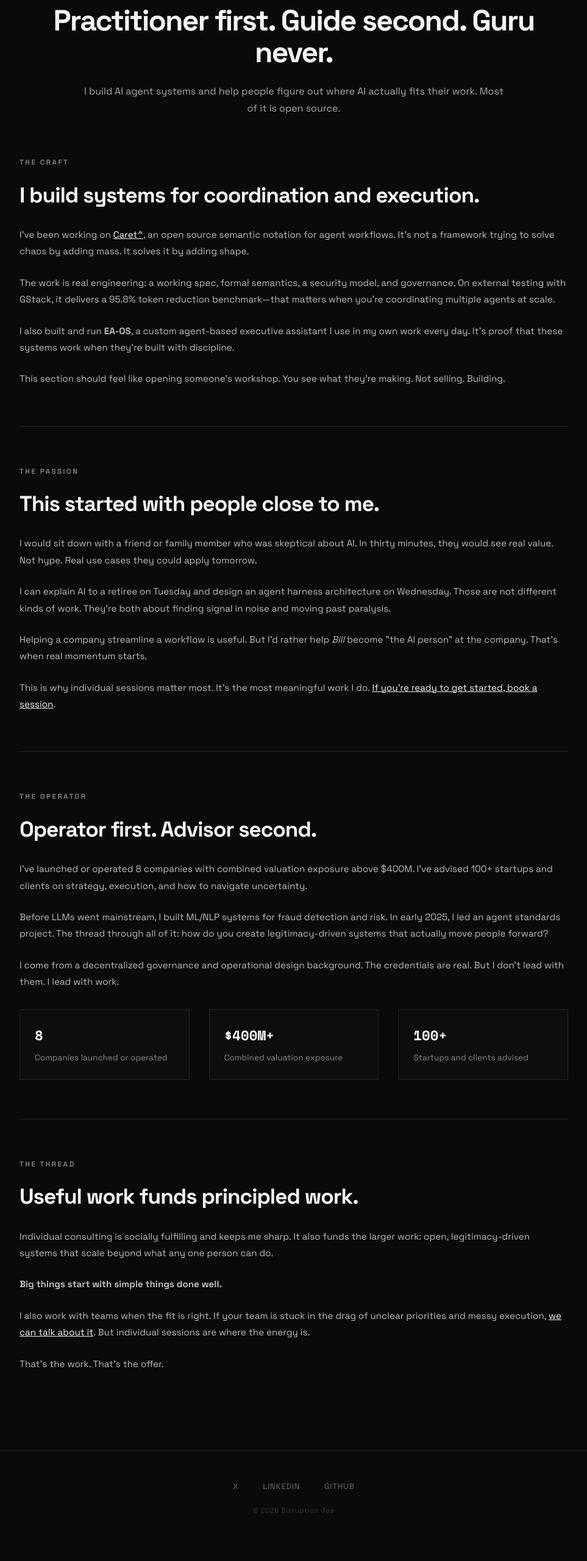
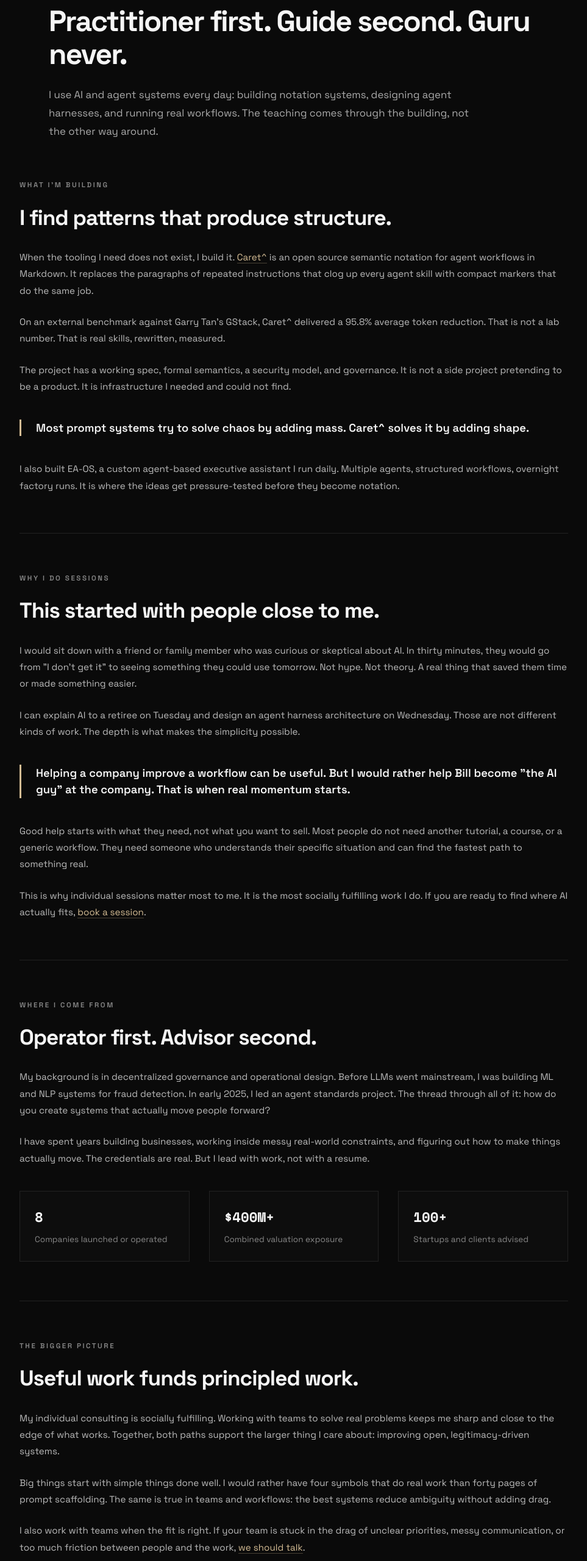
Before and after one commit to disruptionjoe/disruptionjoe.com, a plain HTML site: page about.html in a window 1280 px wide. Shown: the part 120-2680 px from the top of the page at 61% size, without its empty margins (158-1121 px from the left). Before the commit the page ends 2654 px from the top, so only its background shows below. Drawn offline with nearby package versions, Linux system fonts and the light colour scheme.

Commit message:
Update about.html

```diff
--- a/about.html
+++ b/about.html
@@ -4,7 +4,7 @@
   <meta charset="UTF-8">
   <meta name="viewport" content="width=device-width, initial-scale=1.0">
   <title>About | Disruption Joe</title>
-  <meta name="description" content="I build AI agent systems and help people figure out where AI actually fits their work. Open source. Practitioner first. Guide second. Guru never.">
+  <meta name="description" content="I build AI agent systems and help people figure out where AI actually fits their work. I open source most of it.">
   <meta name="author" content="Disruption Joe">
   <meta name="robots" content="index, follow">
 
@@ -12,20 +12,19 @@
   <meta property="og:type" content="website">
   <meta property="og:url" content="https://disruptionjoe.com/about.html">
   <meta property="og:title" content="About | Disruption Joe">
-  <meta property="og:description" content="I build AI agent systems and help people figure out where AI actually fits their work. Open source. Practitioner first.">
+  <meta property="og:description" content="I build AI agent systems and help people figure out where AI actually fits their work. I open source most of it.">
   <meta property="og:site_name" content="Disruption Joe">
   <meta property="og:locale" content="en_US">
   <meta property="og:image" content="https://disruptionjoe.com/og-image.jpg">
 
   <!-- Twitter/X Card -->
-  <meta name="twitter:card" content="summary">
+  <meta name="twitter:card" content="summary_large_image">
   <meta name="twitter:image" content="https://disruptionjoe.com/og-image.jpg">
   <meta name="twitter:site" content="@DisruptionJoe">
   <meta name="twitter:creator" content="@DisruptionJoe">
   <meta name="twitter:title" content="About | Disruption Joe">
   <meta name="twitter:description" content="I build AI agent systems and help people figure out where AI actually fits their work.">
 
-  <!-- Canonical URL -->
   <link rel="canonical" href="https://disruptionjoe.com/about.html">
   <meta name="theme-color" content="#0a0a0a">
   <link rel="preconnect" href="https://fonts.googleapis.com">
@@ -56,9 +55,7 @@
       overflow-x: hidden;
     }
 
-    /* ============================================
-       NAV
-       ============================================ */
+    /* NAV */
     nav {
       position: fixed;
       top: 0;
@@ -80,14 +77,9 @@
       letter-spacing: -0.03em;
       color: var(--white);
       text-decoration: none;
-      transition: color 0.4s;
     }
 
-    .nav-links {
-      display: flex;
-      gap: 2rem;
-      align-items: center;
-    }
+    .nav-links { display: flex; gap: 2rem; align-items: center; }
 
     .nav-links a {
       color: var(--gray);
@@ -97,13 +89,8 @@
       transition: color 0.3s;
     }
 
-    .nav-links a:hover {
-      color: var(--white);
-    }
-
-    .nav-links a[href="/about.html"] {
-      color: var(--white);
-    }
+    .nav-links a:hover { color: var(--white); }
+    .nav-links a[href="/about.html"] { color: var(--white); }
 
     .nav-cta {
       color: var(--white) !important;
@@ -122,9 +109,7 @@
       border-color: var(--white) !important;
     }
 
-    /* ============================================
-       HAMBURGER MENU
-       ============================================ */
+    /* HAMBURGER */
     #hamburger {
       display: none;
       flex-direction: column;
@@ -142,17 +127,9 @@
       transition: all 0.3s;
     }
 
-    #hamburger.open span:nth-child(1) {
-      transform: rotate(45deg) translate(8px, 8px);
-    }
-
-    #hamburger.open span:nth-child(2) {
-      opacity: 0;
-    }
-
-    #hamburger.open span:nth-child(3) {
-      transform: rotate(-45deg) translate(7px, -7px);
-    }
+    #hamburger.open span:nth-child(1) { transform: rotate(45deg) translate(8px, 8px); }
+    #hamburger.open span:nth-child(2) { opacity: 0; }
+    #hamburger.open span:nth-child(3) { transform: rotate(-45deg) translate(7px, -7px); }
 
     @media (max-width: 768px) {
       nav { padding: 1rem 1.5rem; }
@@ -171,14 +148,11 @@
         transition: max-height 0.3s;
         border-bottom: 1px solid var(--gray-border);
       }
-      .nav-links.open {
-        max-height: 500px;
-      }
+      .nav-links.open { max-height: 500px; }
       .nav-links a {
         padding: 0.75rem 0;
         border-bottom: 1px solid var(--gray-border);
       }
-      .nav-links a:not(.nav-cta):not([href="/pricing.html"]):not([href="/discovery/"]) { display: none; }
       .nav-cta {
         padding: 0.75rem 0 !important;
         border: none !important;
@@ -186,39 +160,31 @@
       }
     }
 
-    /* ============================================
-       HERO
-       ============================================ */
+    /* HERO */
     .hero {
       padding: 8rem 3rem 4rem;
       max-width: 900px;
       margin: 0 auto;
-      text-align: center;
     }
 
     .hero h1 {
       font-size: clamp(2rem, 4vw, 3rem);
       font-weight: 700;
-      line-height: 1.08;
+      line-height: 1.12;
       letter-spacing: -0.04em;
       margin-bottom: 1.5rem;
       color: var(--white);
     }
 
     .hero p {
-      font-size: 1rem;
+      font-size: 1.05rem;
       color: #aaa;
       line-height: 1.8;
       max-width: 700px;
-      margin: 0 auto;
     }
 
-    /* ============================================
-       MAIN CONTENT
-       ============================================ */
-    main {
-      padding: 0 3rem;
-    }
+    /* MAIN */
+    main { padding: 0 3rem; }
 
     section {
       max-width: 900px;
@@ -257,9 +223,10 @@
       margin-bottom: 1.5rem;
     }
 
-    section p:last-child {
-      margin-bottom: 0;
-    }
+    section p:last-child { margin-bottom: 0; }
+
+    section a { color: var(--tan); text-decoration: none; border-bottom: 1px solid rgba(212,188,148,0.3); transition: border-color 0.3s; }
+    section a:hover { border-color: var(--tan); opacity: 1; }
 
     .reveal {
       opacity: 0;
@@ -272,66 +239,22 @@
       transform: translateY(0);
     }
 
-    /* ============================================
-       LINKS & BUTTONS
-       ============================================ */
-    a {
-      color: var(--white);
-      text-decoration: underline;
-      transition: opacity 0.3s;
-    }
-
-    a:hover {
-      opacity: 0.7;
-    }
-
-    .btn-primary {
-      display: inline-flex;
-      align-items: center;
-      justify-content: center;
-      gap: 0.6rem;
-      padding: 0.9rem 1.5rem;
-      margin-top: 1.5rem;
-      font-size: 0.9rem;
-      font-weight: 600;
-      text-decoration: none;
-      background: var(--white);
-      color: var(--black);
-      transition: transform 0.2s, box-shadow 0.2s;
-    }
-
-    .btn-primary:hover {
-      transform: translateY(-1px);
-      box-shadow: 0 8px 30px rgba(255,255,255,0.1);
-    }
-
-    /* ============================================
-       STATS / PROOF ITEMS
-       ============================================ */
+    /* STATS */
     .stats-grid {
       display: grid;
-      grid-template-columns: 1fr 1fr;
+      grid-template-columns: repeat(3, 1fr);
       gap: 2rem;
-      margin-top: 2rem;
-    }
-
-    @media (min-width: 768px) {
-      .stats-grid {
-        grid-template-columns: repeat(3, 1fr);
-      }
+      margin-top: 2.5rem;
     }
 
     .stat-item {
       padding: 1.5rem;
       border: 1px solid var(--gray-border);
       background: rgba(255,255,255,0.01);
-      transition: border-color 0.3s, background 0.3s;
+      transition: border-color 0.3s;
     }
 
-    .stat-item:hover {
-      border-color: #444;
-      background: rgba(255,255,255,0.02);
-    }
+    .stat-item:hover { border-color: #444; }
 
     .stat-number {
       font-family: 'Space Mono', monospace;
@@ -347,29 +270,18 @@
       line-height: 1.6;
     }
 
-    /* ============================================
-       CTA SECTION
-       ============================================ */
-    .cta-inline {
-      background: rgba(255,255,255,0.02);
-      border: 1px solid var(--gray-border);
-      padding: 2rem;
-      margin-top: 2rem;
-      transition: border-color 0.3s, background 0.3s;
+    /* QUOTE */
+    .pull-quote {
+      font-size: 1.15rem;
+      color: var(--white);
+      font-weight: 600;
+      line-height: 1.5;
+      border-left: 3px solid var(--tan);
+      padding-left: 1.5rem;
+      margin: 2.5rem 0;
     }
 
-    .cta-inline:hover {
-      border-color: #444;
-      background: rgba(255,255,255,0.03);
-    }
-
-    .cta-inline p {
-      margin-bottom: 1rem;
-    }
-
-    /* ============================================
-       FOOTER
-       ============================================ */
+    /* FOOTER */
     footer {
       padding: 3rem;
       border-top: 1px solid var(--gray-border);
@@ -394,9 +306,7 @@
       transition: color 0.3s;
     }
 
-    .footer-links a:hover {
-      color: var(--white);
-    }
+    .footer-links a:hover { color: var(--white); }
 
     .footer-copy {
       color: #333;
@@ -410,7 +320,6 @@
       section { padding: 3rem 0; }
       .stats-grid { grid-template-columns: 1fr; }
       footer { padding: 2rem 1.5rem; }
-      .footer-links { gap: 1.5rem; }
     }
   </style>
 </head>
@@ -433,37 +342,50 @@
 
   <div class="hero">
     <h1>Practitioner first. Guide second. Guru never.</h1>
-    <p>I build AI agent systems and help people figure out where AI actually fits their work. Most of it is open source.</p>
+    <p>I use AI and agent systems every day: building notation systems, designing agent harnesses, and running real workflows. The teaching comes through the building, not the other way around.</p>
   </div>
 
   <main>
     <!-- THE CRAFT -->
     <section class="reveal">
-      <div class="section-label">The Craft</div>
-      <h2>I build systems for coordination and execution.</h2>
-      <p>I've been working on <a href="https://github.com/disruptionjoe/caret" target="_blank">Caret^</a>, an open source semantic notation for agent workflows. It's not a framework trying to solve chaos by adding mass. It solves it by adding shape.</p>
-      <p>The work is real engineering: a working spec, formal semantics, a security model, and governance. On external testing with GStack, it delivers a 95.8% token reduction benchmark—that matters when you're coordinating multiple agents at scale.</p>
-      <p>I also built and run <strong>EA-OS</strong>, a custom agent-based executive assistant I use in my own work every day. It's proof that these systems work when they're built with discipline.</p>
-      <p>This section should feel like opening someone's workshop. You see what they're making. Not selling. Building.</p>
+      <div class="section-label">What I'm Building</div>
+      <h2>I find patterns that produce structure.</h2>
+
+      <p>When the tooling I need does not exist, I build it. <a href="https://github.com/disruptionjoe/caret" target="_blank">Caret^</a> is an open source semantic notation for agent workflows in Markdown. It replaces the paragraphs of repeated instructions that clog up every agent skill with compact markers that do the same job.</p>
+
+      <p>On an external benchmark against Garry Tan's GStack, Caret^ delivered a 95.8% average token reduction. That is not a lab number. That is real skills, rewritten, measured.</p>
+
+      <p>The project has a working spec, formal semantics, a security model, and governance. It is not a side project pretending to be a product. It is infrastructure I needed and could not find.</p>
+
+      <div class="pull-quote">Most prompt systems try to solve chaos by adding mass. Caret^ solves it by adding shape.</div>
+
+      <p>I also built EA-OS, a custom agent-based executive assistant I run daily. Multiple agents, structured workflows, overnight factory runs. It is where the ideas get pressure-tested before they become notation.</p>
     </section>
 
     <!-- THE PASSION -->
     <section class="reveal">
-      <div class="section-label">The Passion</div>
+      <div class="section-label">Why I Do Sessions</div>
       <h2>This started with people close to me.</h2>
-      <p>I would sit down with a friend or family member who was skeptical about AI. In thirty minutes, they would see real value. Not hype. Real use cases they could apply tomorrow.</p>
-      <p>I can explain AI to a retiree on Tuesday and design an agent harness architecture on Wednesday. Those are not different kinds of work. They're both about finding signal in noise and moving past paralysis.</p>
-      <p>Helping a company streamline a workflow is useful. But I'd rather help <em>Bill</em> become "the AI person" at the company. That's when real momentum starts.</p>
-      <p>This is why individual sessions matter most. It's the most meaningful work I do. <a href="/start.html">If you're ready to get started, book a session</a>.</p>
+
+      <p>I would sit down with a friend or family member who was curious or skeptical about AI. In thirty minutes, they would go from "I don't get it" to seeing something they could use tomorrow. Not hype. Not theory. A real thing that saved them time or made something easier.</p>
+
+      <p>I can explain AI to a retiree on Tuesday and design an agent harness architecture on Wednesday. Those are not different kinds of work. The depth is what makes the simplicity possible.</p>
+
+      <div class="pull-quote">Helping a company improve a workflow can be useful. But I would rather help Bill become "the AI guy" at the company. That is when real momentum starts.</div>
+
+      <p>Good help starts with what they need, not what you want to sell. Most people do not need another tutorial, a course, or a generic workflow. They need someone who understands their specific situation and can find the fastest path to something real.</p>
+
+      <p>This is why individual sessions matter most to me. It is the most socially fulfilling work I do. If you are ready to find where AI actually fits, <a href="/start.html">book a session</a>.</p>
     </section>
 
     <!-- THE OPERATOR -->
     <section class="reveal">
-      <div class="section-label">The Operator</div>
+      <div class="section-label">Where I Come From</div>
       <h2>Operator first. Advisor second.</h2>
-      <p>I've launched or operated 8 companies with combined valuation exposure above $400M. I've advised 100+ startups and clients on strategy, execution, and how to navigate uncertainty.</p>
-      <p>Before LLMs went mainstream, I built ML/NLP systems for fraud detection and risk. In early 2025, I led an agent standards project. The thread through all of it: how do you create legitimacy-driven systems that actually move people forward?</p>
-      <p>I come from a decentralized governance and operational design background. The credentials are real. But I don't lead with them. I lead with work.</p>
+
+      <p>My background is in decentralized governance and operational design. Before LLMs went mainstream, I was building ML and NLP systems for fraud detection. In early 2025, I led an agent standards project. The thread through all of it: how do you create systems that actually move people forward?</p>
+
+      <p>I have spent years building businesses, working inside messy real-world constraints, and figuring out how to make things actually move. The credentials are real. But I lead with work, not with a resume.</p>
 
       <div class="stats-grid">
         <div class="stat-item">
@@ -480,17 +402,19 @@
         </div>
       </div>
 
-      <!-- SPEAKING PHOTOS: Add 2-3 images of Joe speaking/presenting here -->
+      <!-- Add 2-3 images of Joe speaking/presenting here when available -->
     </section>
 
     <!-- THE THREAD -->
     <section class="reveal">
-      <div class="section-label">The Thread</div>
+      <div class="section-label">The Bigger Picture</div>
       <h2>Useful work funds principled work.</h2>
-      <p>Individual consulting is socially fulfilling and keeps me sharp. It also funds the larger work: open, legitimacy-driven systems that scale beyond what any one person can do.</p>
-      <p><strong>Big things start with simple things done well.</strong></p>
-      <p>I also work with teams when the fit is right. If your team is stuck in the drag of unclear priorities and messy execution, <a href="/discovery/">we can talk about it</a>. But individual sessions are where the energy is.</p>
-      <p>That's the work. That's the offer.</p>
+
+      <p>My individual consulting is socially fulfilling. Working with teams to solve real problems keeps me sharp and close to the edge of what works. Together, both paths support the larger thing I care about: improving open, legitimacy-driven systems.</p>
+
+      <p>Big things start with simple things done well. I would rather have four symbols that do real work than forty pages of prompt scaffolding. The same is true in teams and workflows: the best systems reduce ambiguity without adding drag.</p>
+
+      <p>I also work with teams when the fit is right. If your team is stuck in the drag of unclear priorities, messy communication, or too much friction between people and the work, <a href="/discovery/">we should talk</a>.</p>
     </section>
   </main>
 
@@ -503,16 +427,13 @@
     <div class="footer-copy">&copy; 2026 Disruption Joe</div>
   </footer>
 
-  <!-- SCRIPTS -->
   <script>
-    // Hamburger menu toggle
     const hamburger = document.getElementById('hamburger');
     const navLinks = document.getElementById('nav-links');
     hamburger.addEventListener('click', () => {
       hamburger.classList.toggle('open');
       navLinks.classList.toggle('open');
     });
-    // Close menu when a link is clicked
     navLinks.querySelectorAll('a').forEach(link => {
       link.addEventListener('click', () => {
         hamburger.classList.remove('open');
@@ -520,7 +441,6 @@
       });
     });
 
-    // Scroll reveal animations
     const reveals = document.querySelectorAll('.reveal');
     const revealObserver = new IntersectionObserver((entries) => {
       entries.forEach(entry => {
```
